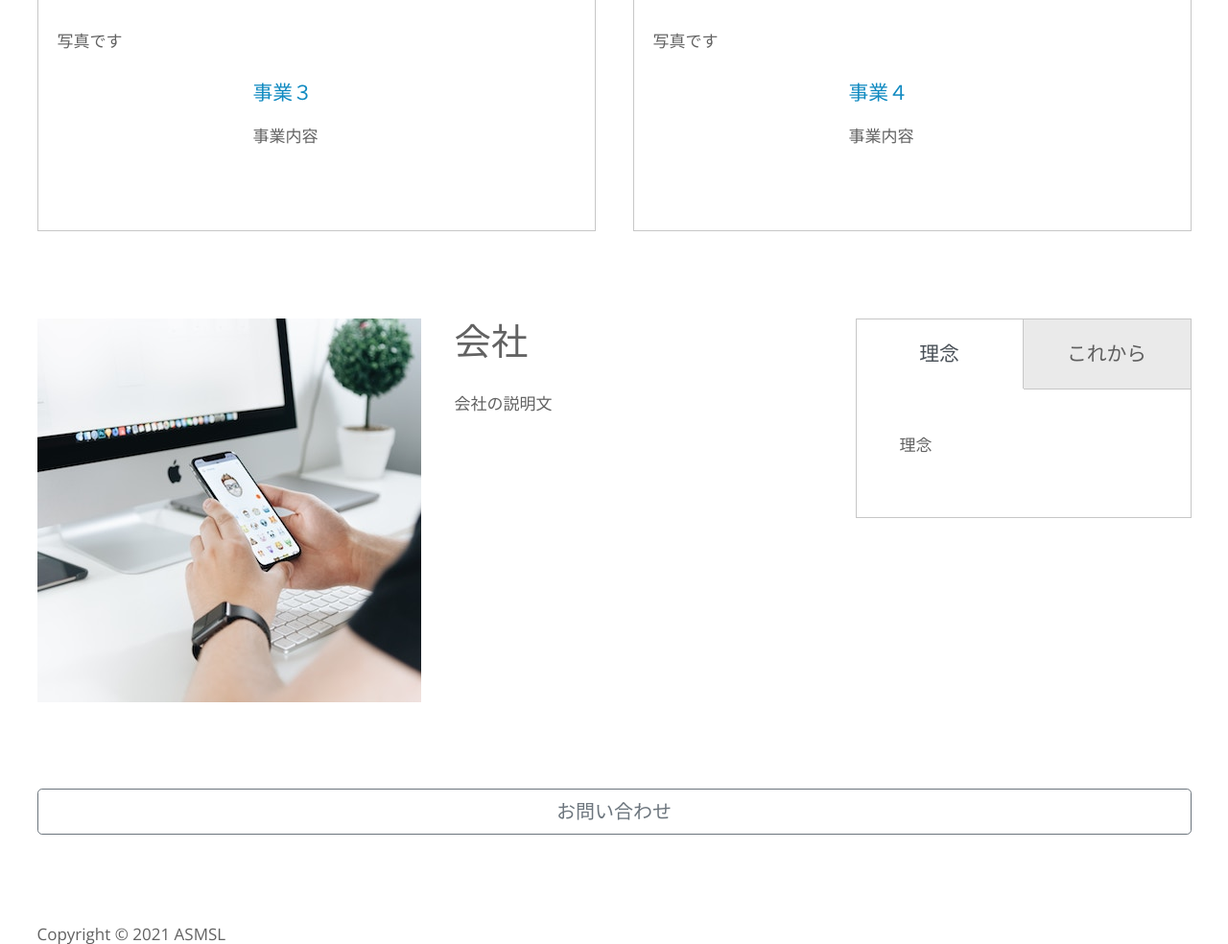
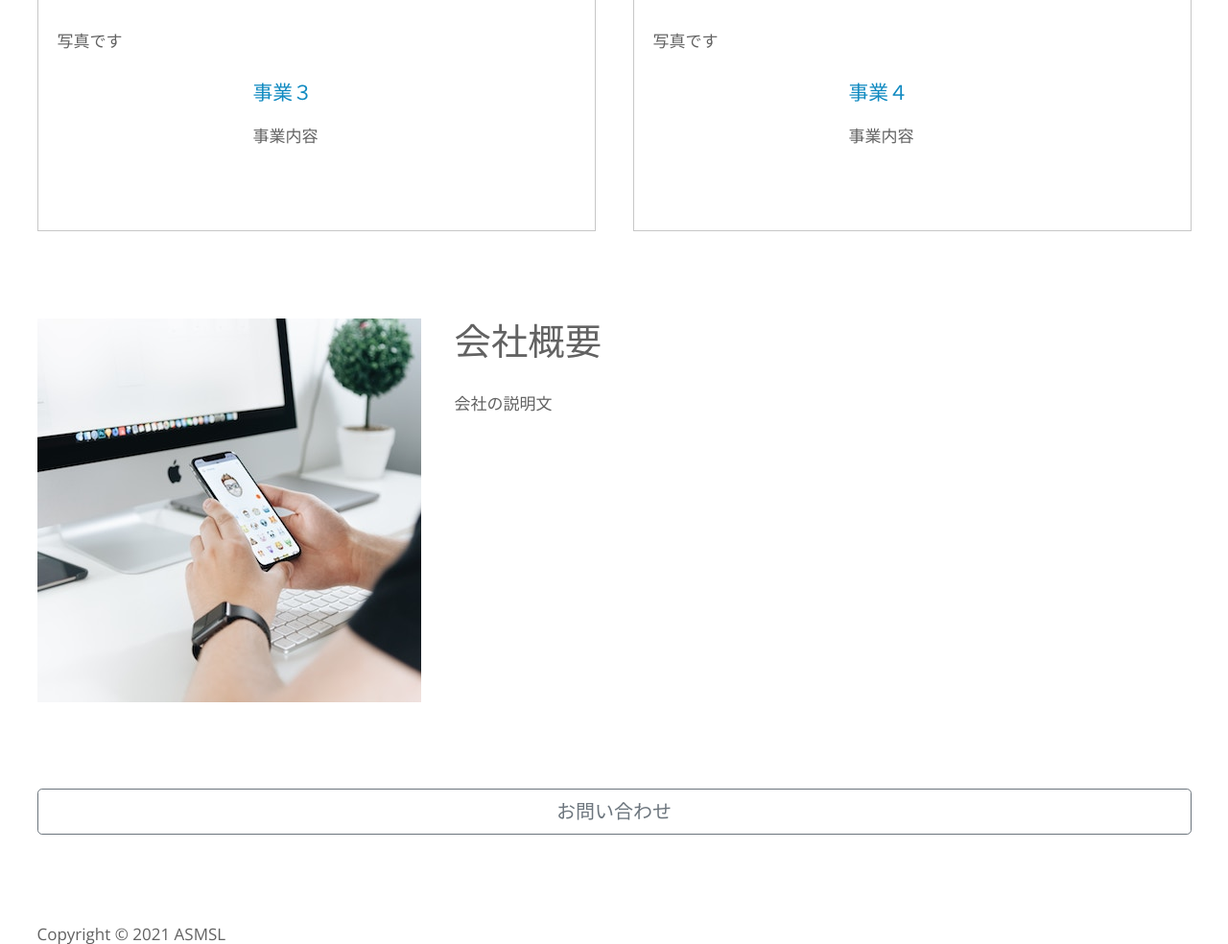
Before and after one commit to songeido/coporate, a Django app: page / in a window 1280 px wide. Shown: the part 1753-2737 px from the top of the page at 96% size. Run offline with Django 3.2, Linux system fonts and the light colour scheme; some libraries are stand-ins or nearby versions.

```diff
--- a/templates/top.html
+++ b/templates/top.html
@@ -59,7 +59,7 @@ http://www.tooplate.com/view/2111-pro-line
                                     <a class="nav-link" href="#activities">事業</a>
                                 </li>
                                 <li class="nav-item">
-                                    <a class="nav-link" href="#company">会社</a>
+                                    <a class="nav-link" href="#company">会社概要</a>
                                 </li>
                                 <li class="nav-item">
                                     <a class="nav-link" href="#contact">お問い合わせ</a>
@@ -89,6 +89,7 @@ http://www.tooplate.com/view/2111-pro-line
         </div>
 
         <!-- Video -->
+
         <video id="hero-vid" autoplay="" loop="" muted>
             <source src="{% static 'videos/fire.mp4' %}" type="video/mp4" />
             Your browser does not support the video tag.
@@ -196,7 +197,7 @@ http://www.tooplate.com/view/2111-pro-line
                     </div>
                     <div class="tm-company-about-text">
                         <header>
-                            <h2 class="tm-company-about-header">会社</h2>
+                            <h2 class="tm-company-about-header">会社概要</h2>
                         </header>
                         <p>
                             会社の説明文
@@ -205,7 +206,7 @@ http://www.tooplate.com/view/2111-pro-line
                     </div>
                 </div>
             </div>
-            <div class="col-xl-9 col-lg-4 col-md-12 tm-company-right  ml-lg-auto mr-lg-0">
+            <!-- <div class="col-xl-9 col-lg-4 col-md-12 tm-company-right  ml-lg-auto mr-lg-0">
                 <div class="tm-company-right-inner">
                     <ul class="nav nav-tabs" id="tmCompanyTab" role="tablist">
                         <li class="nav-item">
@@ -230,7 +231,7 @@ http://www.tooplate.com/view/2111-pro-line
                         </div>
                     </div>
                 </div>
-            </div>
+            </div> -->
         </div>
     </section>
     <!-- Contact -->
```
Also changed, not shown: static/img/fire.png (added), 1 other file.
